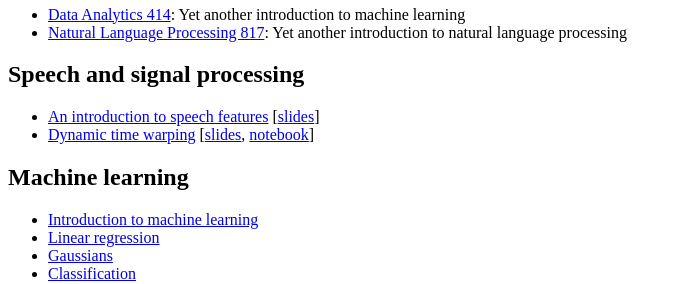
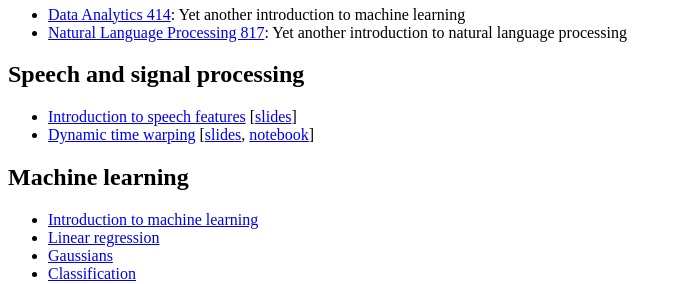
Before and after one commit to kamperh/kamperh.github.io, a Jekyll site: the page built from teaching.md, in a window 1280 px wide. Shown: the part 165-449 px from the top of the page, without its empty margins (0-682 px from the left). Built offline with Jekyll 4.4.1, drawn with Linux system fonts in a browser that asks for light colours; a style sheet for code colours, icons or effects is not loaded.

Commit message:
Small change

```diff
--- a/teaching.md
+++ b/teaching.md
@@ -17,7 +17,7 @@ order: 2
 
 ## Speech and signal processing
 
-- [An introduction to speech features](https://www.youtube.com/playlist?list=PLmZlBIcArwhN8nFJ8VL1jLM2Qe7YCcmAb)
+- [Introduction to speech features](https://www.youtube.com/playlist?list=PLmZlBIcArwhN8nFJ8VL1jLM2Qe7YCcmAb)
   [[slides]({{site.url}}/slides/speech_features-crop.pdf)]
 - [Dynamic time warping](https://www.youtube.com/playlist?list=PLmZlBIcArwhMJoGk5zpiRlkaHUqy5dLzL)
   [[slides]({{site.url}}/slides/dtw-crop.pdf), [notebook](https://github.com/kamperh/lecture_dtw_notebook/blob/main/dtw.ipynb)]
```
